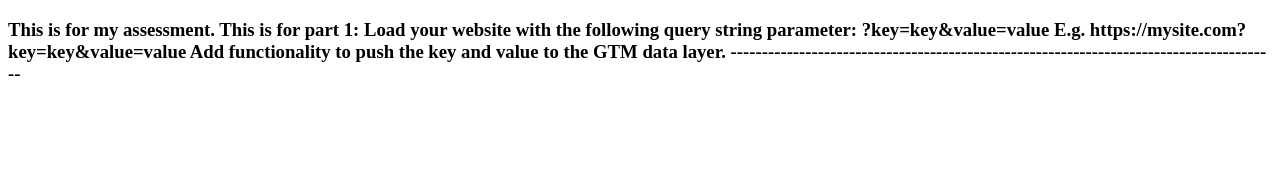
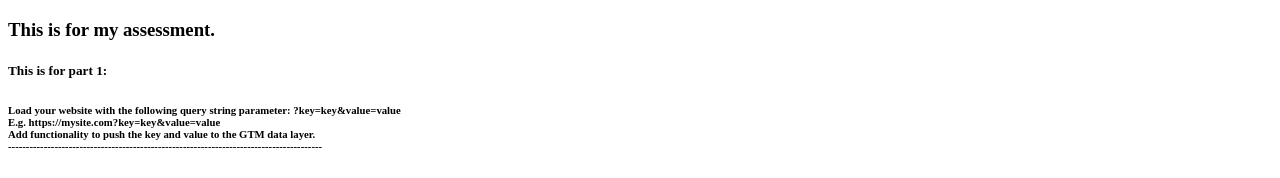
Before and after one commit to C-Orta/C-Orta.github.io, a plain HTML site: page index.html in a window 1280 px wide. Drawn offline with Linux system fonts and the light colour scheme.

Commit message:
Update index.html

```diff
--- a/index.html
+++ b/index.html
@@ -24,16 +24,20 @@ height="0" width="0" style="display:none;visibility:hidden"></iframe></noscript>
 
 <h3>
 This is for my assessment.
+</h3>
 
-This is for part 1:
+<h5>
+This is for part 1: <br>
+</h5>
 
+<h6>
 Load your website with the following query string parameter: ?key=key&value=value
-
+<br>
 E.g. https://mysite.com?key=key&value=value
-
+<br>
 Add functionality to push the key and value to the GTM data layer.
-
+<br>
 
 ----------------------------------------------------------------------------------------
-</h3>
+</h6>
 </body>
```
